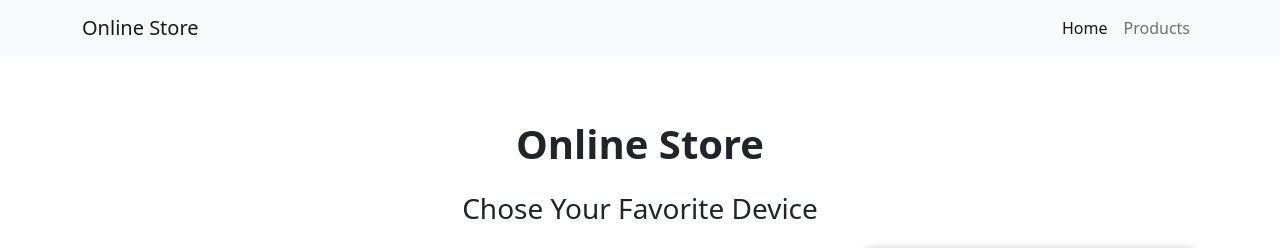
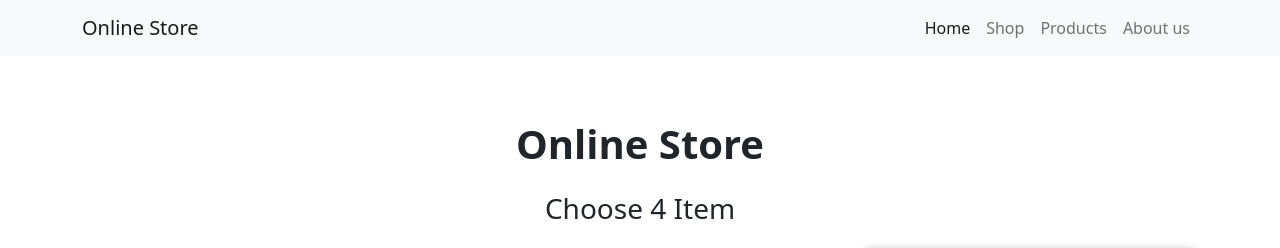
Before and after one commit to Pobarul-islam/lucky-one, a React (Create React App) app: page / in a window 1280 px wide. Shown: the top 248 px of the page. Built offline with nearby package versions, Linux system fonts and the light colour scheme; no server answers.

Commit message:
some code changes

```diff
--- a/src/Component/Home/Home.css
+++ b/src/Component/Home/Home.css
@@ -4,12 +4,6 @@
     display: grid;
     grid-template-columns: repeat(3,1fr);
     grid-gap: 1rem;
-}
-
-@media screen and(max-width:1100px) {
-    .product-container{
-        grid-template-columns: repeat(2, 1fr);
-    }
 }
 .box{
     display: flex;
@@ -29,9 +23,7 @@
     box-shadow: 0px 0px 8px 1px rgb(199, 199, 199);
     border-radius: 10px;
     padding: 15px;
-
 }
-
 .product-cart h1{
     font-size: 30px;
     margin-top: 15px;
@@ -84,3 +76,8 @@
     margin-left: 10px;
     margin-top: 10px;
 }
+
+.navSection{
+    background-color: lightblue;
+
+}
--- a/src/Component/Home/Home.js
+++ b/src/Component/Home/Home.js
@@ -7,7 +7,7 @@ const Home = () => {
     const [products, setProducts] = useState([])
     const [carts, setCart] = useState([])
 
-    const URL = `product.json`;
+    const URL = `https://raw.githubusercontent.com/mdtomiz420/json-data/main/product.json`;
     useEffect(() => {
         fetch(URL)
             .then(res => res.json())
@@ -42,9 +42,7 @@ const Home = () => {
     }
     return (
         <> <h1 className='text-center py-3 mt-5 fw-bold'>Online Store</h1>
-
-            <h3 className='text-center mb-4'>Chose Your Favorite Device</h3>
-
+            <h3 className='text-center mb-4'>Choose 4 Item</h3>
             <div className='container box'>
 
                 <div className='product-container'>
--- a/src/Component/Home/sub-comp/Card.js
+++ b/src/Component/Home/sub-comp/Card.js
@@ -1,5 +1,4 @@
 import React, { useState } from 'react'
-
 
 function Card(props) {
     const { name, image, price } = props.product
--- a/src/Component/Navbar.js
+++ b/src/Component/Navbar.js
@@ -3,28 +3,50 @@ import React from 'react'
 function Navbar() {
   return (
     <div>
-        <nav className="navbar navbar-expand-lg navbar-light bg-light">
+      <nav className=" navbar navbar-expand-lg navbar-light bg-light">
         <div className="container">
-    <a className="navbar-brand" href="#">Online Store</a>
-    <button className="navbar-toggler" type="button" data-bs-toggle="collapse" data-bs-target="#navbarSupportedContent" aria-controls="navbarSupportedContent" aria-expanded="false" aria-label="Toggle navigation">
+          <a className="navbar-brand" href="#">
+            Online Store
+          </a>
+          <button
+            className="navbar-toggler"
+            type="button"
+            data-bs-toggle="collapse"
+            data-bs-target="#navbarSupportedContent"
+            aria-controls="navbarSupportedContent"
+            aria-expanded="false"
+            aria-label="Toggle navigation"
+          >
             <span className="navbar-toggler-icon"></span>
           </button>
           <div className="collapse navbar-collapse" id="navbarSupportedContent">
             <ul className="navbar-nav ms-auto mb-2 mb-lg-0">
               <li className="nav-item">
-          <a className="nav-link active" aria-current="page" href="#">Home</a>
+                <a className="nav-link active" aria-current="page" href="#">
+                  Home
+                </a>
               </li>
               <li className="nav-item">
-          <a className="nav-link" href="#">Products</a>
+                <a className="nav-link" href="#">
+                  Shop
+                </a>
               </li>
-
+              <li className="nav-item">
+                <a className="nav-link" href="#">
+                  Products
+                </a>
+              </li>
+              <li className="nav-item">
+                <a className="nav-link" href="#">
+                  About us
+                </a>
+              </li>
             </ul>
-
           </div>
         </div>
       </nav>
     </div>
-  )
+  );
 }
 
 export default Navbar
```
Lines whose indentation alone changed are shown as unchanged.
